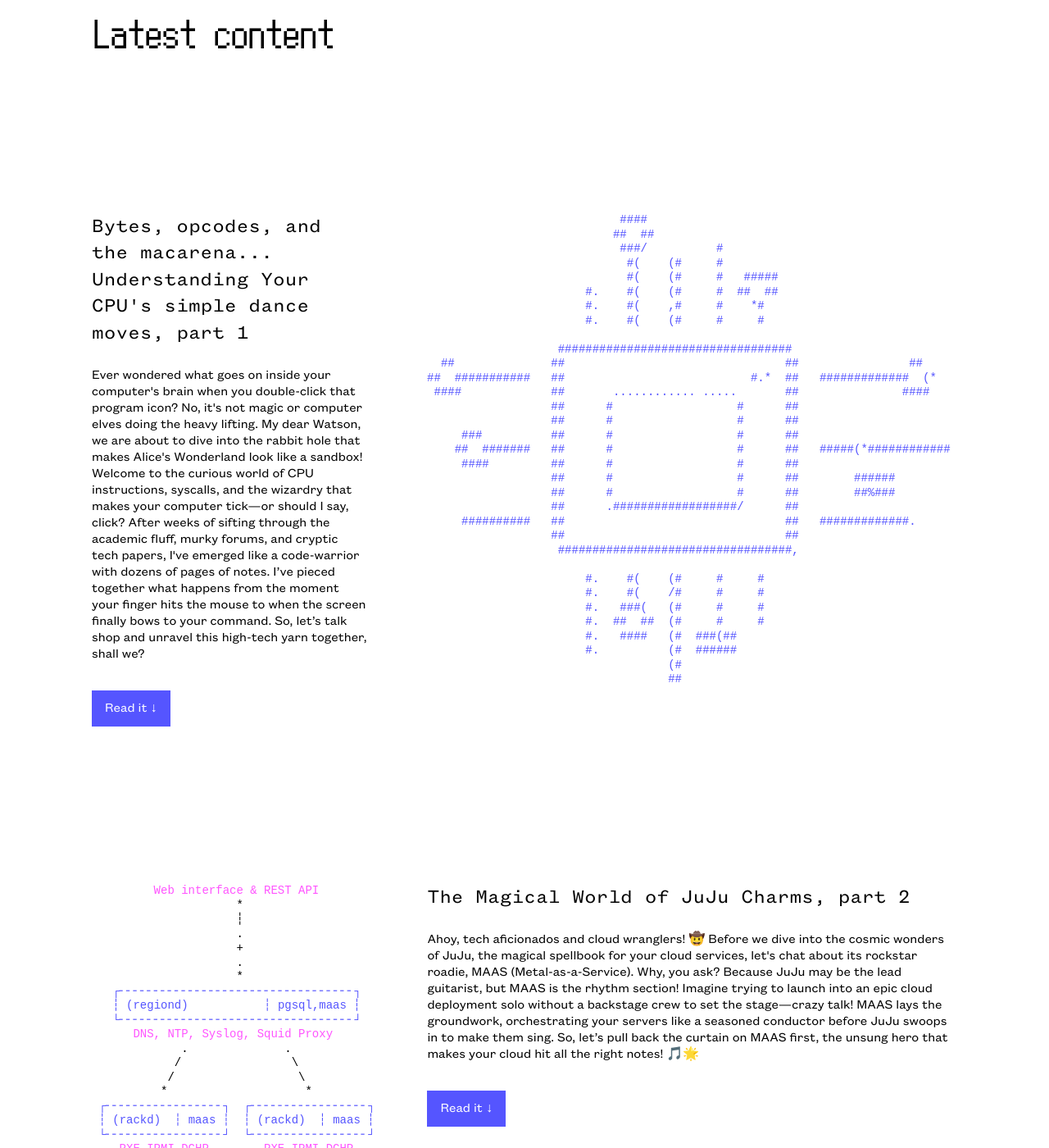
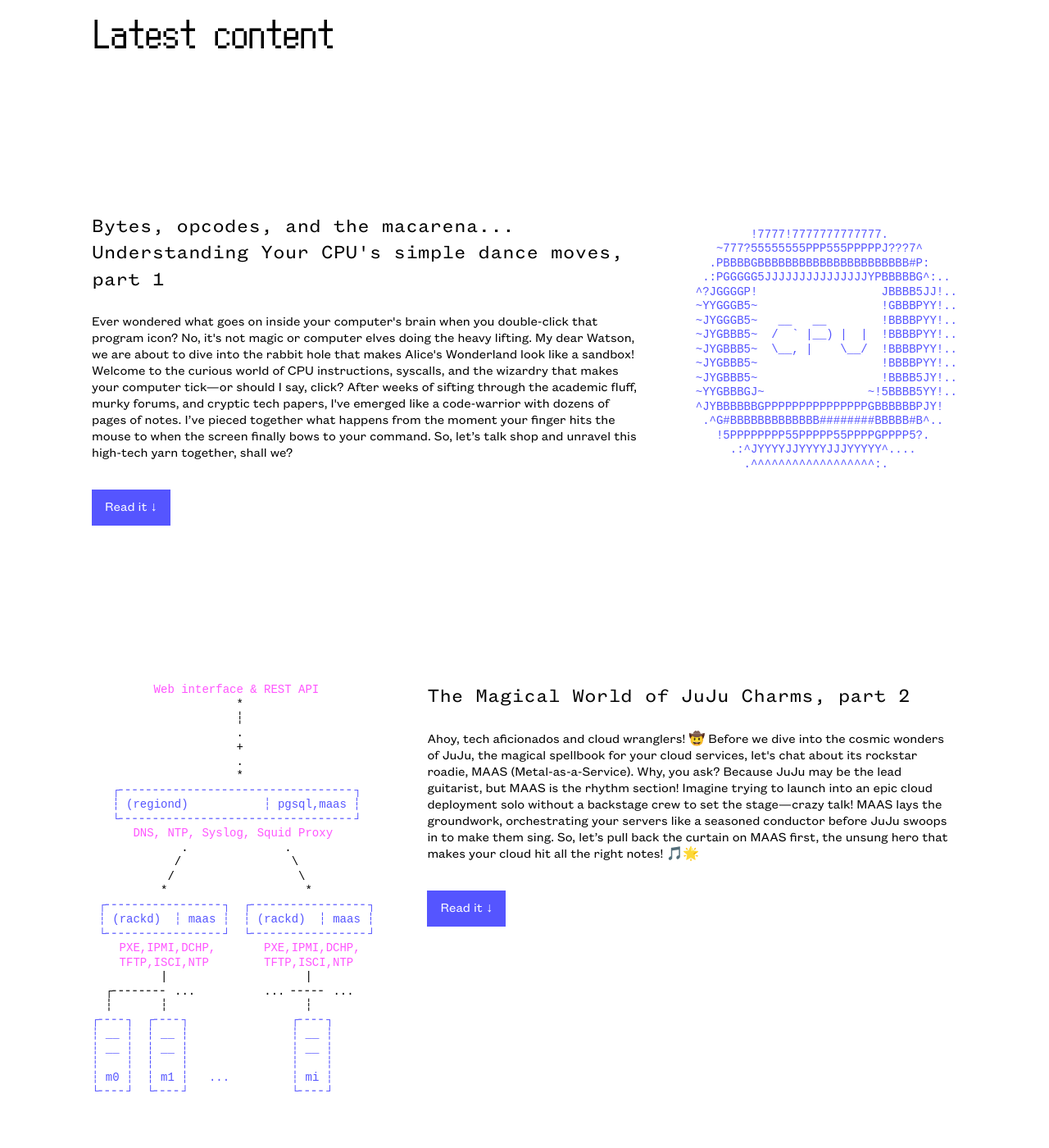
Before and after one commit to gabrielmougard/gabrielmougard.github.io, a Jekyll site: the page built from index.html, in a window 1280 px wide and 1400 px high, scrolled down 1280 px. Shown: the whole window at 82% size. Built offline with Jekyll 4.4.1, drawn with Linux system fonts in a browser that asks for light colours; the list of posts is cut into pages by our own code.

Commit message:
update icon

```diff
--- a/_posts/2023-09-02-how-programs-run-on-cpus-part-1.md
+++ b/_posts/2023-09-02-how-programs-run-on-cpus-part-1.md
@@ -8,39 +8,25 @@ pin: true
 hidden: false
 ascii_illustration: "
 <div class=\"diagram\">
-    <pre  class=\"blue\">                             ####                                             </pre>
-    <pre  class=\"blue\">                            ##  ##                                            </pre>
-    <pre  class=\"blue\">                             ###/          #                                  </pre>
-    <pre  class=\"blue\">                              #(    (#     #                                  </pre>
-    <pre  class=\"blue\">                              #(    (#     #   #####                          </pre>
-    <pre  class=\"blue\">                        #.    #(    (#     #  ##  ##                          </pre>
-    <pre  class=\"blue\">                        #.    #(    ,#     #    *#                            </pre>
-    <pre  class=\"blue\">                        #.    #(    (#     #     #                            </pre>
-    <pre  class=\"blue\">                                                                              </pre>
-    <pre  class=\"blue\">                    ##################################                        </pre>
-    <pre  class=\"blue\">   ##              ##                                ##                ##     </pre>
-    <pre  class=\"blue\"> ##  ###########   ##                           #.*  ##   #############  (*   </pre>
-    <pre  class=\"blue\">  ####             ##       ............ .....       ##               ####    </pre>
-    <pre  class=\"blue\">                   ##      #                  #      ##                       </pre>
-    <pre  class=\"blue\">                   ##      #                  #      ##                       </pre>
-    <pre  class=\"blue\">      ###          ##      #                  #      ##                       </pre>
-    <pre  class=\"blue\">     ##  #######   ##      #                  #      ##   #####(*############ </pre>
-    <pre  class=\"blue\">      ####         ##      #                  #      ##                       </pre>
-    <pre  class=\"blue\">                   ##      #                  #      ##        ######         </pre>
-    <pre  class=\"blue\">                   ##      #                  #      ##        ##%###         </pre>
-    <pre  class=\"blue\">                   ##      .##################/      ##                       </pre>
-    <pre  class=\"blue\">      ##########   ##                                ##   #############.      </pre>
-    <pre  class=\"blue\">                   ##                                ##                       </pre>
-    <pre  class=\"blue\">                    ##################################,                       </pre>
-    <pre  class=\"blue\">                                                                              </pre>
-    <pre  class=\"blue\">                        #.    #(    (#     #     #                            </pre>
-    <pre  class=\"blue\">                        #.    #(    /#     #     #                            </pre>
-    <pre  class=\"blue\">                        #.   ###(   (#     #     #                            </pre>
-    <pre  class=\"blue\">                        #.  ##  ##  (#     #     #                            </pre>
-    <pre  class=\"blue\">                        #.   ####   (#  ###(##                                </pre>
-    <pre  class=\"blue\">                        #.          (#  ######                                </pre>
-    <pre  class=\"blue\">                                    (#                                        </pre>
-    <pre  class=\"blue\">                                    ##                                        </pre>
+    <pre class=\"blue\">                                      </pre>
+    <pre class=\"blue\">        !7777!7777777777777.          </pre>
+    <pre class=\"blue\">   ~777?55555555PPP555PPPPPJ???7^     </pre>
+    <pre class=\"blue\">  .PBBBBGBBBBBBBBBBBBBBBBBBBBBB#P:    </pre>
+    <pre class=\"blue\"> .:PGGGGG5JJJJJJJJJJJJJJJYPBBBBBG^:.. </pre>
+    <pre class=\"blue\">^?JGGGGP!                  JBBBB5JJ!..</pre>
+    <pre class=\"blue\">~YYGGGB5~                  !GBBBPYY!..</pre>
+    <pre class=\"blue\">~JYGGGB5~   __   __        !BBBBPYY!..</pre>
+    <pre class=\"blue\">~JYGBBB5~  /  ` |__) |  |  !BBBBPYY!..</pre>
+    <pre class=\"blue\">~JYGBBB5~  \\__, |    \\__/  !BBBBPYY!..</pre>
+    <pre class=\"blue\">~JYGBBB5~                  !BBBBPYY!..</pre>
+    <pre class=\"blue\">~JYGBBB5~                  !BBBB5JY!..</pre>
+    <pre class=\"blue\">~YYGBBBGJ~               ~!5BBBB5YY!..</pre>
+    <pre class=\"blue\">^JYBBBBBBGPPPPPPPPPPPPPPPGBBBBBBPJY!  </pre>
+    <pre class=\"blue\"> .^G#BBBBBBBBBBBBB########BBBBB#B^..  </pre>
+    <pre class=\"blue\">   !5PPPPPPPP55PPPPP55PPPPGPPPP5?.    </pre>
+    <pre class=\"blue\">     .:^JYYYYJJYYYYJJJYYYYY^....      </pre>
+    <pre class=\"blue\">       .^^^^^^^^^^^^^^^^^^:.          </pre>
+
 </div>
 "
 custom_html_excerpt: "
```
